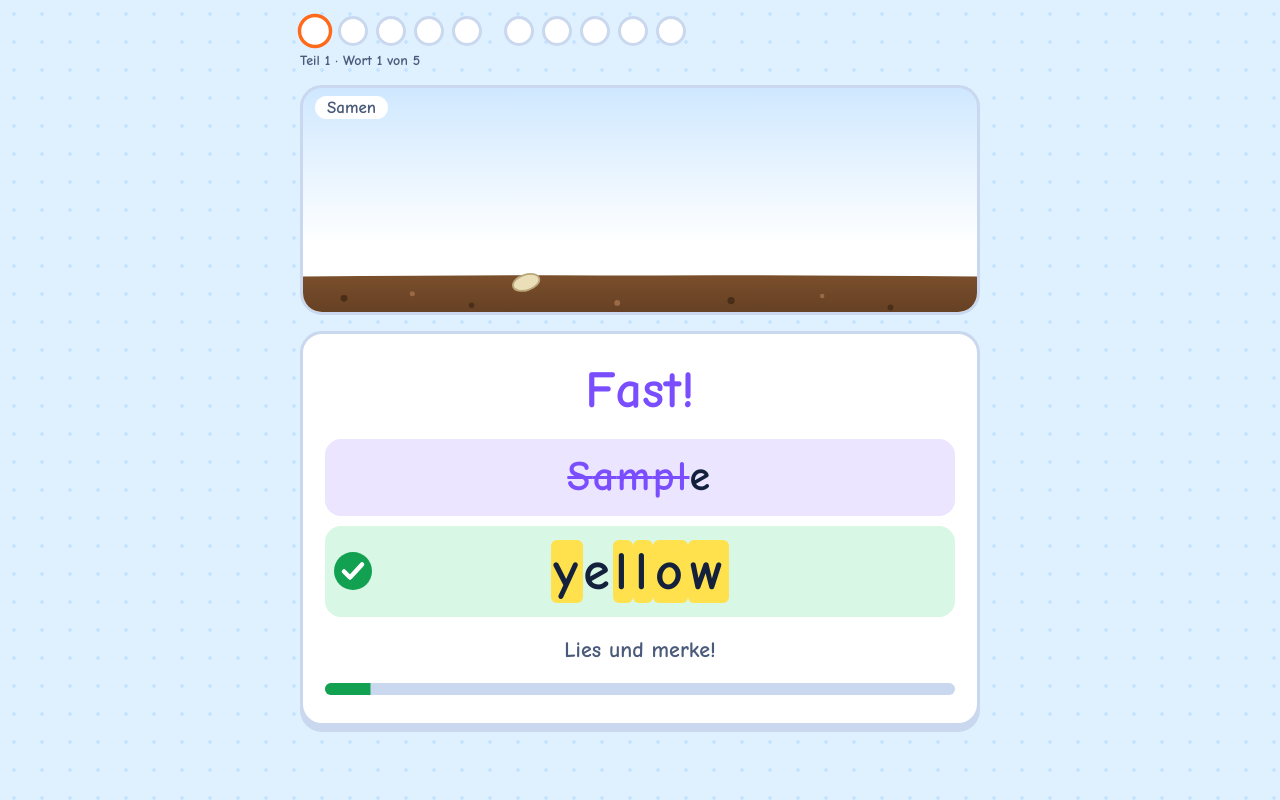
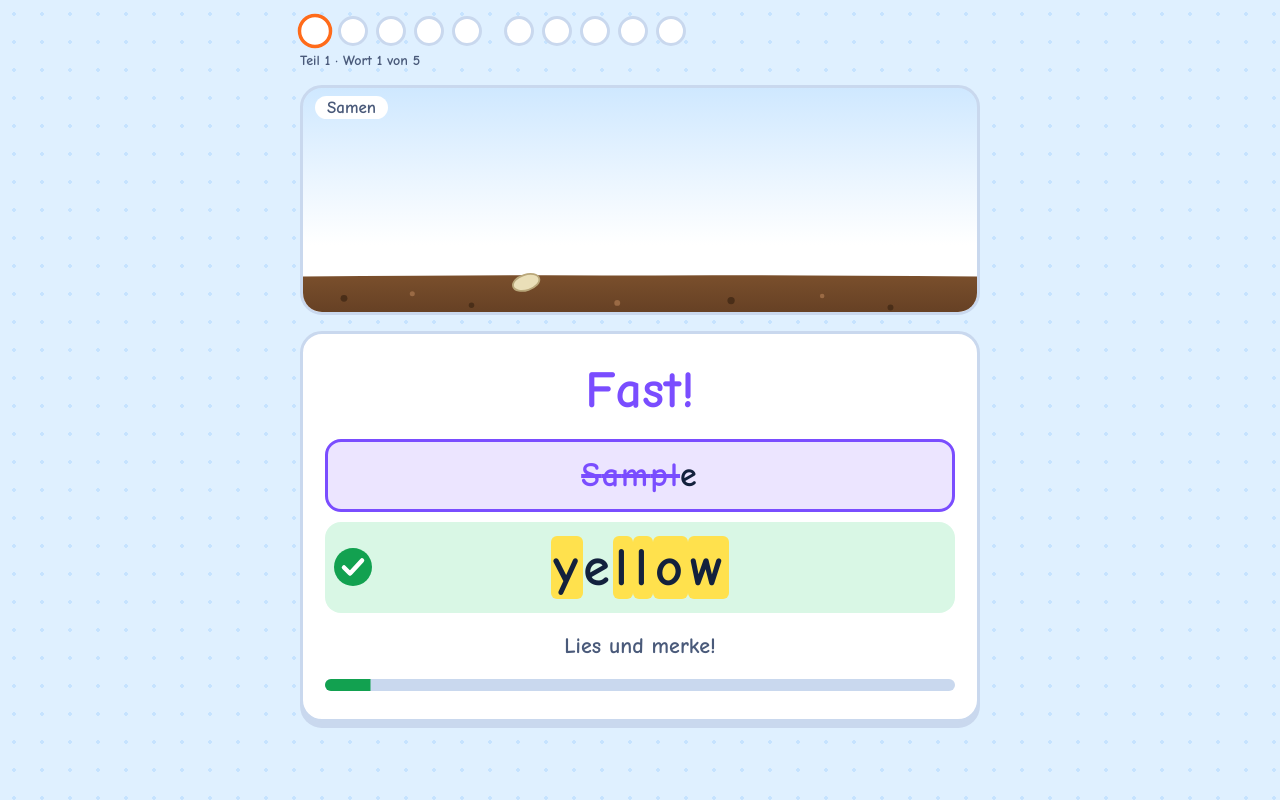
Before and after one commit to lotteBu07/ContempSlangScrape, a plain HTML site: page spelling-game/index.html in a window 1280 px wide. Both pictures are taken after typing "Sample" into the empty fields and a click on the button "Fertig". Drawn offline with Linux system fonts and the light colour scheme; a web font is replaced by a local one.

Commit message:
Spelling game: bordered, smaller attempt row with stronger contrast
Co-Authored-By: Claude Opus 5.5 <noreply@anthropic.com>
Claude-Session: https://claude.ai/code/session_01FLRyrj8xcB4J8oEHy1PtXn

```diff
--- a/spelling-game/index.html
+++ b/spelling-game/index.html
@@ -254,7 +254,10 @@ const WORDS = [
   /* icon | word | same-width spacer, so the word stays centred */
   .row { display: grid; grid-template-columns: 44px minmax(0, 1fr) 44px; align-items: center; gap: 6px; padding: 12px 8px; border-radius: 16px; }
   .row .word { grid-column: 2; }
-  .row.you .word { font-size: clamp(26px, 7vw, 42px); }
+  /* his attempt: clear purple border, plain background, smaller text */
+  .row.you { background: var(--card); border: 3px solid var(--try); }
+  .row.you .word { font-size: clamp(22px, 6vw, 34px); color: var(--ink); }
+  .row.you .word .bad { color: var(--try); text-decoration-color: var(--try); text-decoration-thickness: 4px; }
   .row .ok-icon { grid-column: 1; width: 40px; height: 40px; }
   .row.you { background: var(--try-soft); }
   .row.right { background: var(--good-soft); }
```
